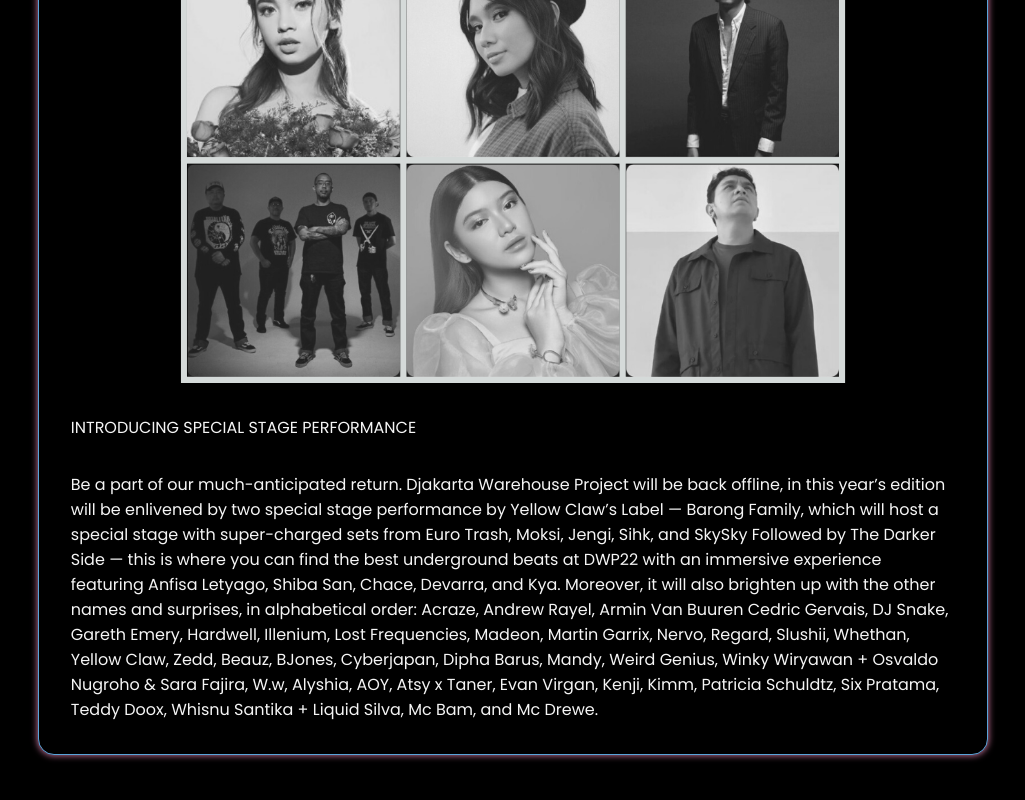
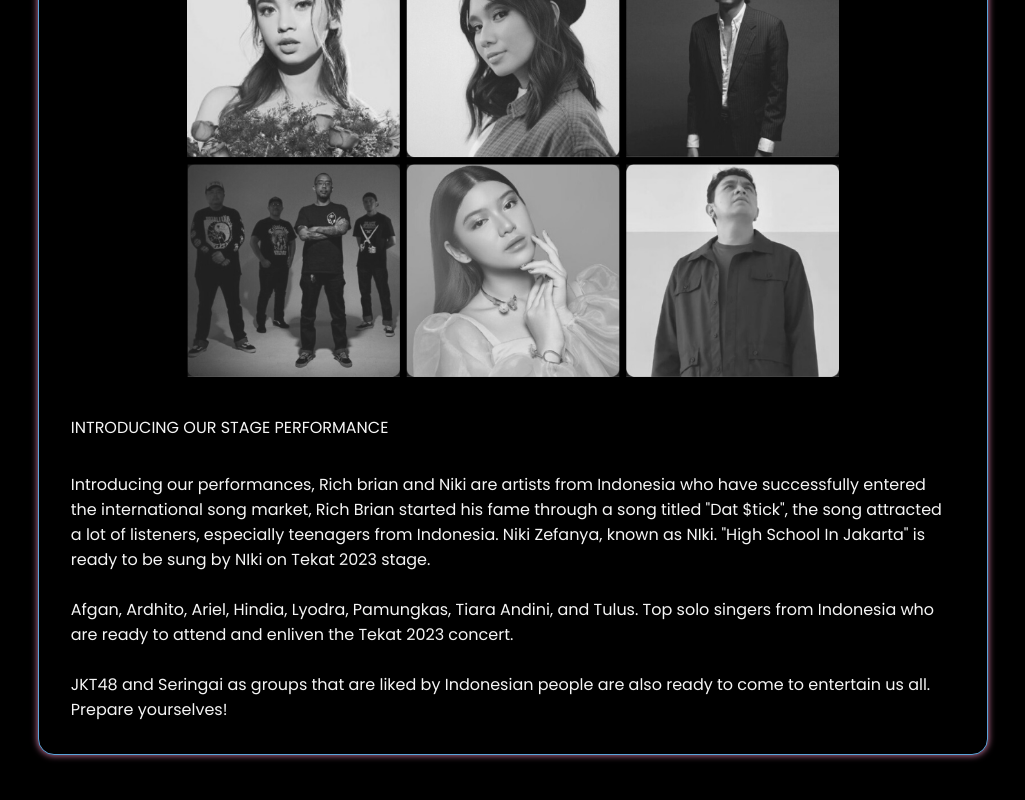
Before and after one commit to Lehho021/Website-Tekat, a React (Create React App) app: page /news3 in a window 1280 px wide. Shown: the part 758-1558 px from the top of the page, without its empty margins (127-1152 px from the left). Built offline with nearby package versions, Linux system fonts and the light colour scheme.

Commit message:
mengubah home dan news

```diff
--- a/src/Components/About/About.jsx
+++ b/src/Components/About/About.jsx
@@ -25,10 +25,7 @@ const About = () => {
             >
               <h2>TEKAT TRAILER</h2>
               <p>
-                TEKAT akan akan memberi pengalaman berkonser yang tak akan terlupakan.
-                TEKAT akan memberi pengalaman konser yang terbaik sehingga, kalian bisa
-                nikmat konser dengan enjoy dan chilling dengan line up musisi papan atas
-                yang bukan kaleng-kaleng.
+              TEKAT will give you an unforgettable concert experience. TEKAT will give you the best concert experience, so you can enjoy a concert in a delicious and relaxed way with a line up of top musicians.
               </p>
             </div>
 
--- a/src/Components/Blog/Blog.jsx
+++ b/src/Components/Blog/Blog.jsx
@@ -3,9 +3,9 @@ import "./blog.css";
 
 import { BsArrowRightShort } from "react-icons/bs";
 
-import img from "../../Assets/ticket1.jpg";
-import img2 from "../../Assets/ticket1.jpg";
-import img3 from "../../Assets/ticket1.jpg";
+import img from "../../Assets/exchange.jpg";
+import img2 from "../../Assets/back.jpg";
+import img3 from "../../Assets/logo.jpg";
 import img4 from "../../Assets/ticket1.jpg";
 
 import Aos from "aos";
@@ -27,8 +27,8 @@ const Posts = [
   {
     id: 3,
     postImage: img3,
-    title: "DWP",
-    desc: "One of the biggest dance music festivals in Asia is back! Djakarta Warehouse Project will return on 9, 10, 11 Dec 2022 at JIEXPO Kemayoran.",
+    title: "WE SEREVE ONLY THE BEST",
+    desc: "Introducing our performances",
   },
 ];
 
--- a/src/Components/Pages/News3/News3.jsx
+++ b/src/Components/Pages/News3/News3.jsx
@@ -1,6 +1,6 @@
 import React from "react";
 import "./news3.css";
-import bg from "../../../Assets/grid1.png";
+import bg from "../../../Assets/grid.png";
 import { BsArrowLeftShort } from "react-icons/bs";
 
 const News3 = () => {
@@ -19,30 +19,21 @@ const News3 = () => {
 
             <div className="amenities3 flex">
               <div className="singleAmenities3 flex">
-                <span>INTRODUCING SPECIAL STAGE PERFORMANCE</span>
+                <span>INTRODUCING OUR STAGE PERFORMANCE</span>
               </div>
             </div>
             <div className="amenity3 flex">
               <div className="singleAmenity3">
                 <p>
-                  Be a part of our much-anticipated return. Djakarta Warehouse
-                  Project will be back offline, in this year’s edition will be
-                  enlivened by two special stage performance by Yellow Claw’s
-                  Label — Barong Family, which will host a special stage with
-                  super-charged sets from Euro Trash, Moksi, Jengi, Sihk, and
-                  SkySky Followed by The Darker Side — this is where you can
-                  find the best underground beats at DWP22 with an immersive
-                  experience featuring Anfisa Letyago, Shiba San, Chace,
-                  Devarra, and Kya. Moreover, it will also brighten up with the
-                  other names and surprises, in alphabetical order: Acraze,
-                  Andrew Rayel, Armin Van Buuren Cedric Gervais, DJ Snake,
-                  Gareth Emery, Hardwell, Illenium, Lost Frequencies, Madeon,
-                  Martin Garrix, Nervo, Regard, Slushii, Whethan, Yellow Claw,
-                  Zedd, Beauz, BJones, Cyberjapan, Dipha Barus, Mandy, Weird
-                  Genius, Winky Wiryawan + Osvaldo Nugroho & Sara Fajira, W.w,
-                  Alyshia, AOY, Atsy x Taner, Evan Virgan, Kenji, Kimm, Patricia
-                  Schuldtz, Six Pratama, Teddy Doox, Whisnu Santika + Liquid
-                  Silva, Mc Bam, and Mc Drewe.
+                Introducing our performances, Rich brian and Niki are artists from Indonesia who have successfully entered the international song market, Rich Brian started his fame through a song titled "Dat $tick", the song attracted a lot of listeners, especially teenagers from Indonesia. Niki Zefanya, known as NIki. "High School In Jakarta" is ready to be sung by NIki on Tekat 2023 stage.
+                </p>
+                <br></br>
+                <p>
+                Afgan, Ardhito, Ariel, Hindia, Lyodra, Pamungkas, Tiara Andini, and Tulus. Top solo singers from Indonesia who are ready to attend and enliven the Tekat 2023 concert.
+                </p>
+                <br></br>
+                <p>
+                JKT48 and Seringai as groups that are liked by Indonesian people are also ready to come to entertain us all. Prepare yourselves!
                 </p>
               </div>
             </div>
```
Also changed, not shown: src/Assets/grid.png (added), src/Assets/grid1.png (deleted).
